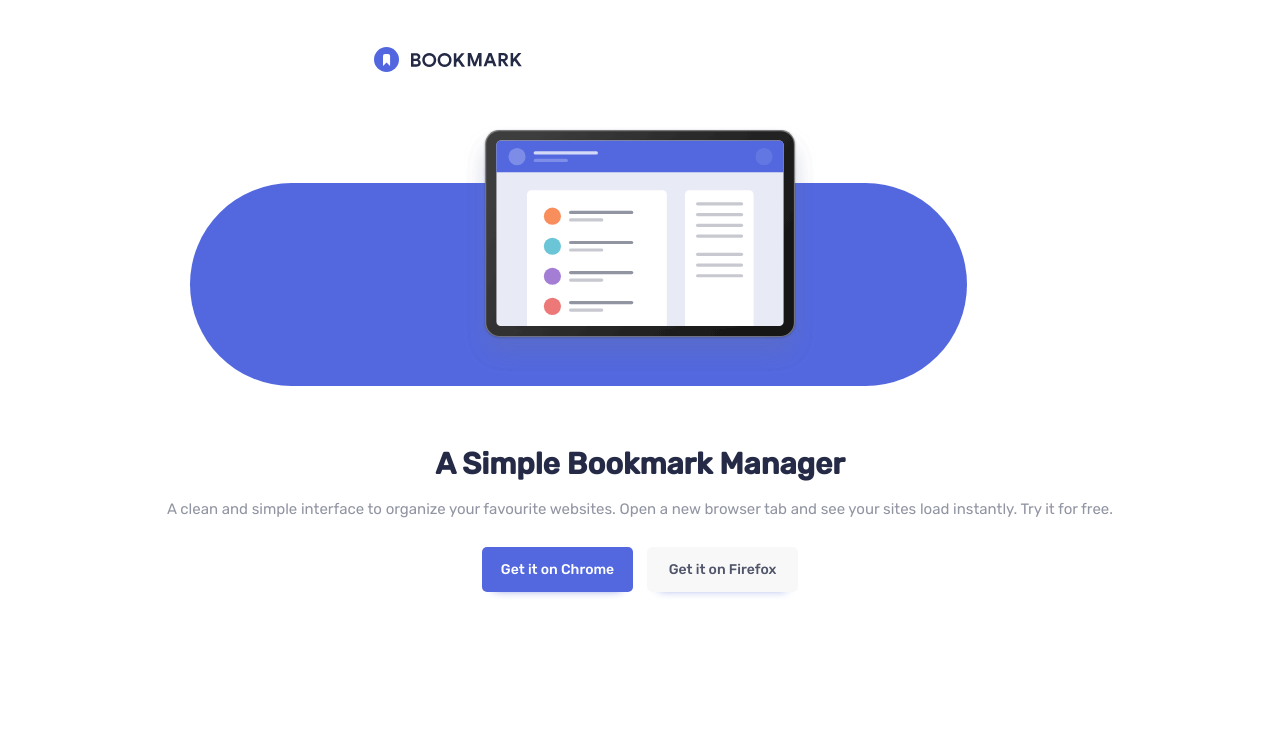
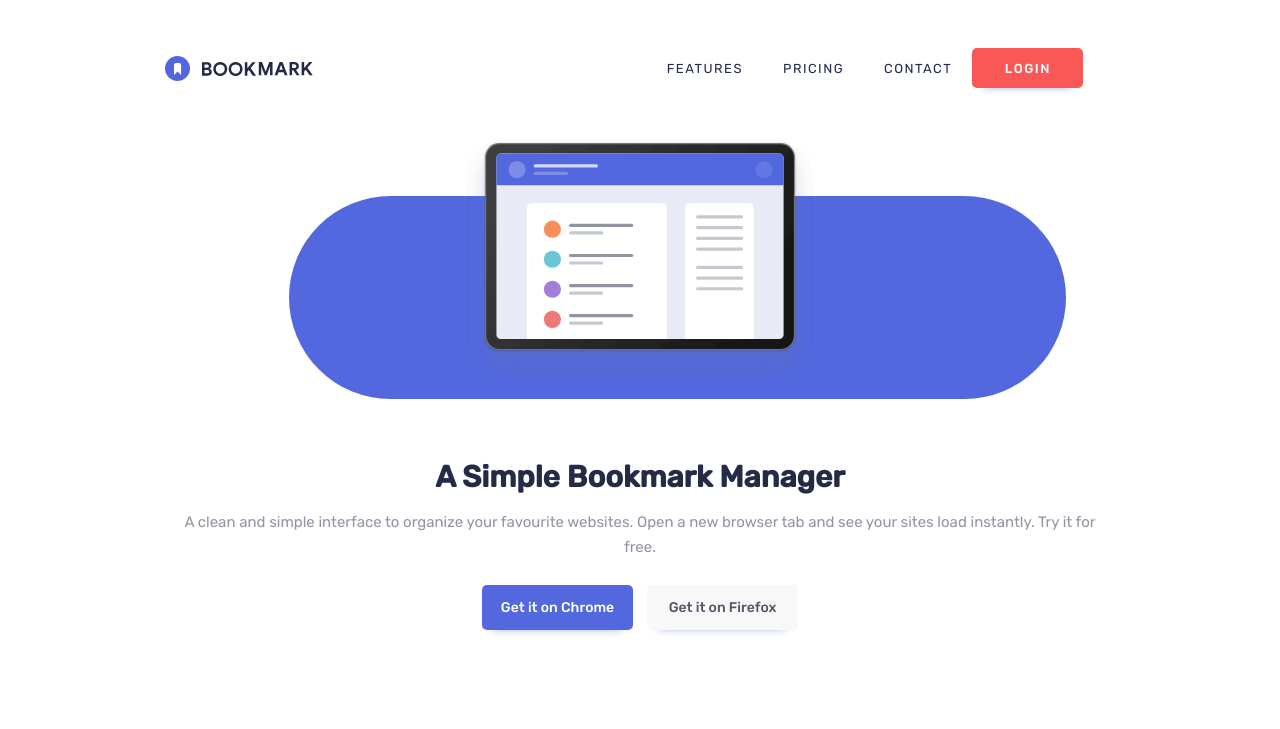
Before and after one commit to SimasG/bookmark-landing-page, a website: page index.html in a window 1280 px wide. Shown: the top 729 px of the page. Drawn offline with Linux system fonts and the light colour scheme.

Commit message:
buit the navbar for desktop

```diff
--- a/_header.scss
+++ b/_header.scss
@@ -1,45 +1,45 @@
   /* HEADER */
   /* Nav Styling */
-  nav {
-    display: -webkit-box;
-    display: -ms-flexbox;
-    display: flex;
-    -webkit-box-align: center;
-        -ms-flex-align: center;
-            align-items: center;
-    -webkit-box-pack: justify;
-        -ms-flex-pack: justify;
-            justify-content: space-between;
-    .nav-ul {
-        display: -webkit-box;
-        display: -ms-flexbox;
-        display: flex;
-        -webkit-box-align: center;
-            -ms-flex-align: center;
-                align-items: center;
-        -webkit-box-pack: center;
-            -ms-flex-pack: center;
-                justify-content: center;
-        padding: 0;
-        list-style-type: none;
-        .nav-link {
-          -webkit-transition: 0.3s ease;
-          transition: 0.3s ease;
+  // nav {
+    // background-color: yellow;
+    // display: -webkit-box;
+    // display: -ms-flexbox;
+    // display: flex;
+    // -webkit-box-align: center;
+    //     -ms-flex-align: center;
+    //         align-items: center;
+    // -webkit-box-pack: justify;
+    //     -ms-flex-pack: justify;
+    //         justify-content: space-between;
+    // .nav-ul {
+    //     display: -webkit-box;
+    //     display: -ms-flexbox;
+    //     display: flex;
+    //     -webkit-box-align: center;
+    //         -ms-flex-align: center;
+    //             align-items: center;
+    //     -webkit-box-pack: center;
+    //         -ms-flex-pack: center;
+    //             justify-content: center;
+    //     padding: 0;
+    //     list-style-type: none;
+    //     .nav-link {
+          // -webkit-transition: 0.3s ease;
+          // transition: 0.3s ease;
           // &:hover {
           //     color: $primary-soft-red;
           // }
-        }
-        li a {
-          display: inline-block;
-          color: white;
-          padding: 1rem 2rem;
-          text-decoration: none;
-          text-transform: uppercase;
-          letter-spacing: 0.231rem;
-        }
-      }
-  }
-
+        // }
+        // li a {
+        //   display: inline-block;
+        //   color: white;
+        //   padding: 1rem 2rem;
+        //   text-decoration: none;
+        //   text-transform: uppercase;
+        //   letter-spacing: 0.231rem;
+        // }
+      // }
+  // }
 
 
   .hamburger {
@@ -80,6 +80,8 @@
     align-items: center;
     width: 8.8rem;
     margin-top: 42rem;
+    cursor: pointer;
+    fill: $primary-soft-red;
   }
 }
 
@@ -87,8 +89,15 @@
  /* MEDIA QUERIES */
  @media (max-width: 767px) {
   // Nav Menu overlay after clicking on the hamburger menu
+
+nav {
+  display: flex;
+  justify-content: space-between;
+  align-items: center;
   .logo {
-      z-index: 2;
+    z-index: 2;
+    height: 2.5rem;
+    width: 14.774rem;
   }
   .nav-ul-styling {
       position: fixed;
@@ -112,7 +121,7 @@
   .nav-ul {
       z-index: 2;
       position: fixed;
-      top: 11rem;
+      top: 12rem;
       gap: 0;
       -webkit-box-orient: vertical;
       -webkit-box-direction: normal;
@@ -125,18 +134,18 @@
       -webkit-transition: 0.3s;
       transition: 0.3s;
       z-index: 1;
-      // Why doesn't it work?
-      // .hr-nav {
-      //     border-top: 1px solid rgba(73, 93, 207, 0.2);
-      //     width: 100%;
-      //     border-left: none;
-      //     border-right: none;
-      //     border-bottom: none;
-      // }
+      list-style-type: none;
       .nav-link {
         margin: 1.1rem 0;
         font-size: var(--heading-tertiary);
-      //   color: white;
+      }
+      li a {
+        display: inline-block;
+        color: white;
+        padding: 1rem 2rem;
+        text-decoration: none;
+        text-transform: uppercase;
+        letter-spacing: 0.231rem;
       }
       #nav-link-login {
           margin-top: 2rem;
@@ -147,7 +156,7 @@
       }
     }
     .hamburger {
-        display: block;
+        display: inline-block;
         z-index: 2;
       }
       .hamburger.active .bar:nth-child(2) {
@@ -163,12 +172,69 @@
                 transform: translateY(-6px) rotate(-45deg);
                 background: white;
       }
+  }
+
 }
 
 @media (min-width: 767px) {
+.main-container {
+  padding: 4.8rem 16.5rem;
+}
+
   nav {
     display: flex;
-    justify-content: center;
+    justify-content: space-between;
     align-items: center;
+    .nav-ul {
+      display: flex;
+      justify-content: center;
+      align-items: center;
+      padding: 0;
+      list-style-type: none;
+      width: 50rem;
+      text-decoration: none;
+      .nav-link {
+        font-size: var(--menu-text);
+      }
+      .hr-nav {
+        display: none;
+      }
+      li a {
+        display: inline-block;
+        color: $neutral-very-dark-blue;
+        padding: 1rem 2rem;
+        text-decoration: none;
+        text-transform: uppercase;
+        letter-spacing: 0.15rem;
+        list-style-type: none;
+        &:hover {
+          color: $primary-soft-red;
+        }
+      }
+      #nav-link-login {
+        width: 11.1rem;
+        height: 4rem;
+        font-size: var(--menu-text);
+        color: white;
+        text-align: center;
+        background: $primary-soft-red;
+        line-height: 1.7rem;
+        border: solid 2px transparent;
+        border-radius: 0.5rem;
+        font-family: 'Rubik', sans-serif;
+        font-weight: 500;
+        box-shadow: hsl(229, 60%, 66%) 0px 10px 10px -12px;
+        &:hover {
+          color: $primary-soft-red;
+          background: white;
+          border: 2px solid $primary-soft-red;
+          transition-duration: 0.1s;
+        }
+      }
+    }
   }
+
+
+
+
 }
--- a/_signup-form.scss
+++ b/_signup-form.scss
@@ -122,6 +122,7 @@
     padding-top: 0.7rem;
     padding-bottom: 0.7rem;
     padding-left: 1.3rem;
+    margin-bottom: 1.6rem;
 }
 
 #form.valid #text {
@@ -132,4 +133,5 @@
     padding-top: 0.7rem;
     padding-bottom: 0.7rem;
     padding-left: 1.3rem;
+    margin-bottom: 1.6rem;
 }
--- a/_styles.scss
+++ b/_styles.scss
@@ -47,6 +47,9 @@ body {
     --main-2: 1.5rem;
     --text-2: 1.2rem;
 /* Font Size - Desktop (use later) */
+
+    --menu-text: 1.3rem;
+
 /* --heading: 4.8rem;
     --heading-secondary: 3.2rem;
     --heading-tertiary: 2rem;
--- a/index.html
+++ b/index.html
@@ -40,8 +40,10 @@
               <li><a href="#login" class="nav-link" id="nav-link-login">Login</a></li>
             </ul>
             <div class="social-media-icon-container-header">
-              <img src="images/icon-facebook.svg" alt="facebook-icon" class="social-media-icon">
-              <img src="images/icon-twitter.svg" alt="twitter-icon" class="social-media-icon">
+              <a href="#"><svg xmlns="http://www.w3.org/2000/svg" width="24" height="24"><path fill="#FFF" fill-rule="evenodd" d="M22.675 0H1.325C.593 0 0 .593 0 1.325v21.351C0 23.407.593 24 1.325 24H12.82v-9.294H9.692v-3.622h3.128V8.413c0-3.1 1.893-4.788 4.659-4.788 1.325 0 2.463.099 2.795.143v3.24l-1.918.001c-1.504 0-1.795.715-1.795 1.763v2.313h3.587l-.467 3.622h-3.12V24h6.116c.73 0 1.323-.593 1.323-1.325V1.325C24 .593 23.407 0 22.675 0z"/></svg></a>
+              <a href="#"><svg xmlns="http://www.w3.org/2000/svg" width="24" height="20"><path fill="#FFF" fill-rule="evenodd" d="M24 2.557a9.83 9.83 0 0 1-2.828.775A4.932 4.932 0 0 0 23.337.608a9.864 9.864 0 0 1-3.127 1.195A4.916 4.916 0 0 0 16.616.248c-3.179 0-5.515 2.966-4.797 6.045A13.978 13.978 0 0 1 1.671 1.149a4.93 4.93 0 0 0 1.523 6.574 4.903 4.903 0 0 1-2.229-.616c-.054 2.281 1.581 4.415 3.949 4.89a4.935 4.935 0 0 1-2.224.084 4.928 4.928 0 0 0 4.6 3.419A9.9 9.9 0 0 1 0 17.54a13.94 13.94 0 0 0 7.548 2.212c9.142 0 14.307-7.721 13.995-14.646A10.025 10.025 0 0 0 24 2.557z"/></svg></a>
+              <!-- <img src="images/icon-facebook.svg" alt="facebook-icon" class="social-media-icon">
+              <img src="images/icon-twitter.svg" alt="twitter-icon" class="social-media-icon">   -->
             </div>
           </div>
           <button class="hamburger" id="hamburger">
```
Also changed, not shown: app.js (+0 -21 lines), main.css, 1 other file.
